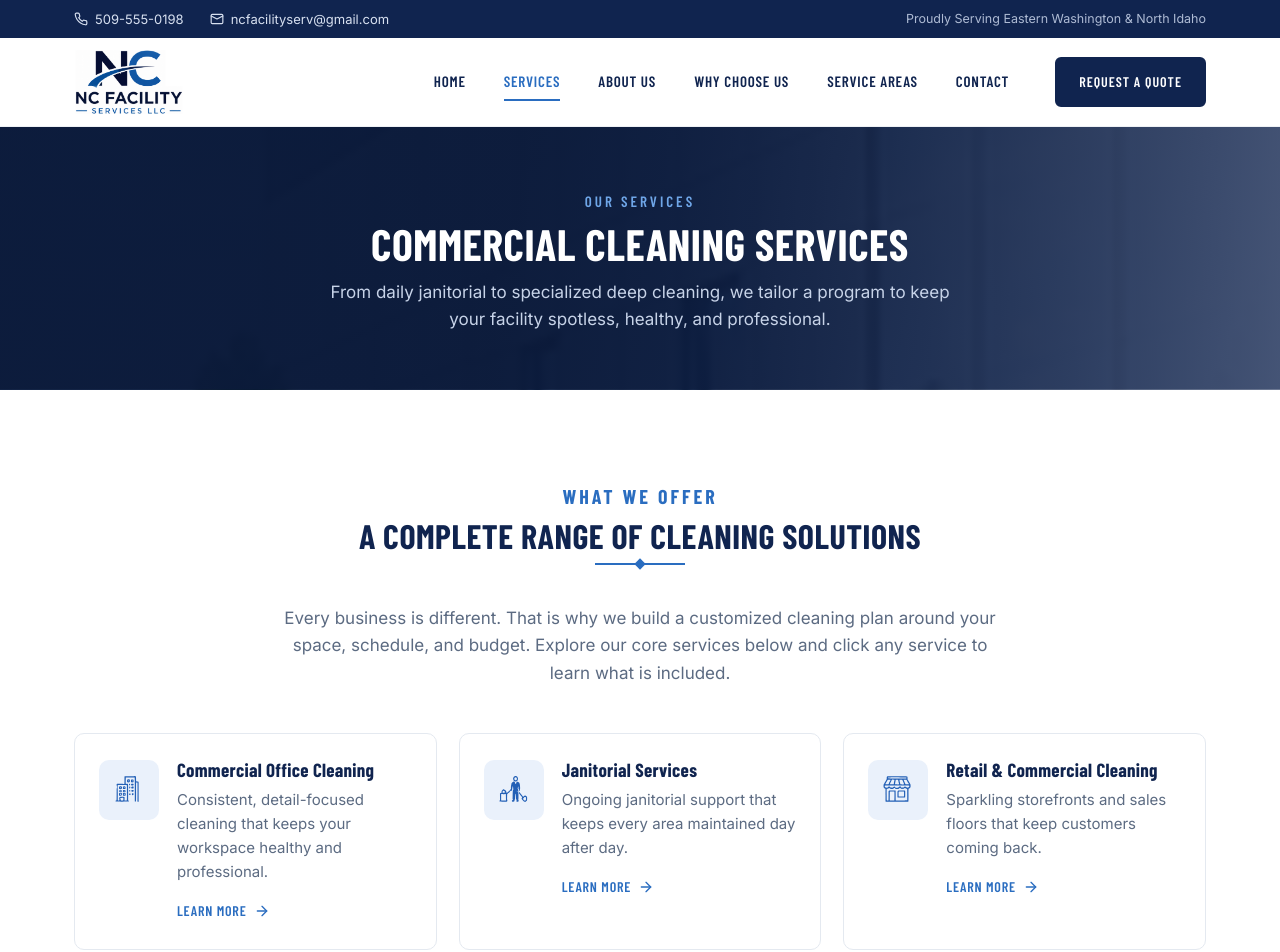
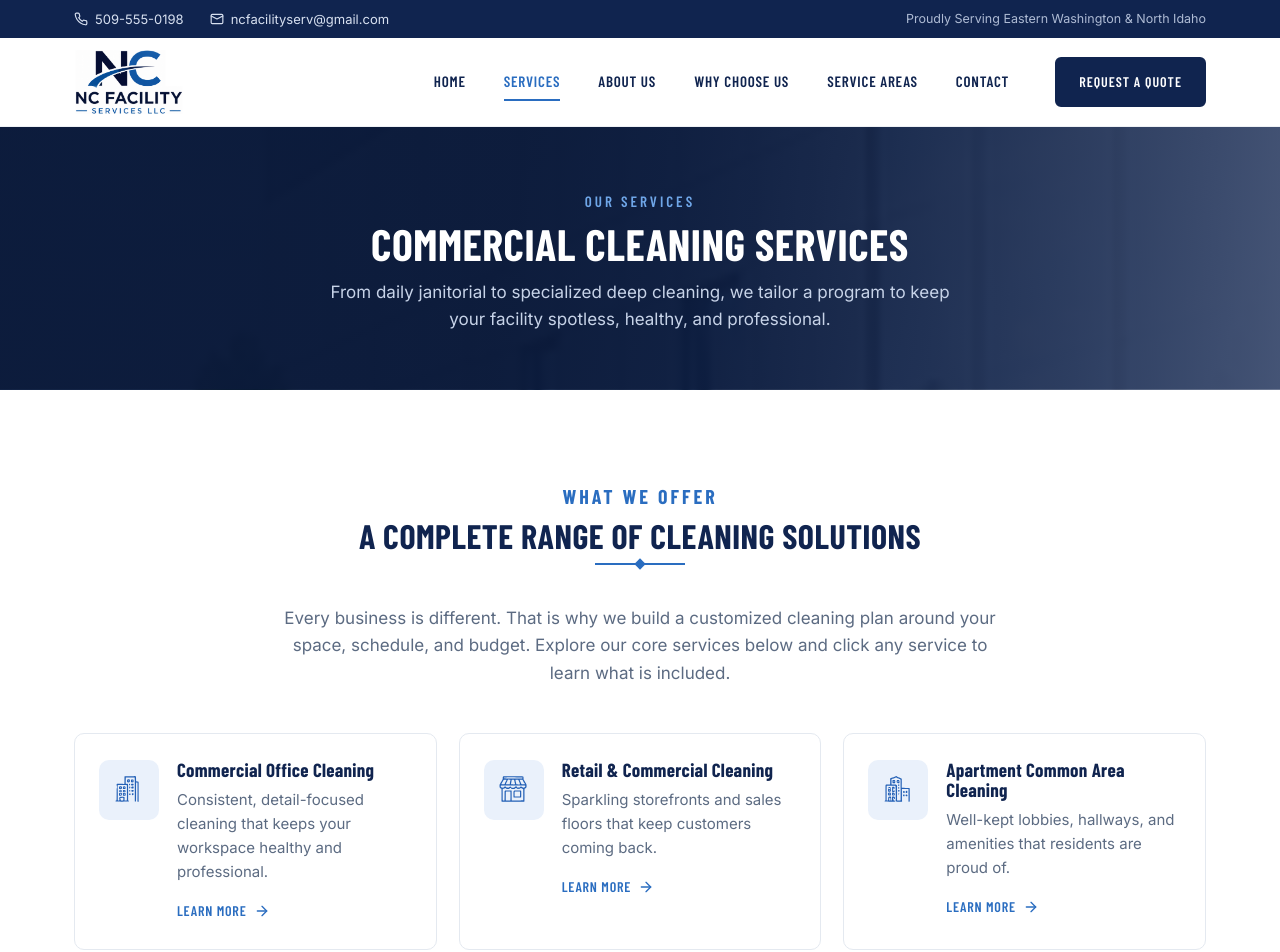
Before and after one commit to AndreiKalenchuk/nc-facility-services, a React (Vite) app: page /services in a window 1280 px wide. Shown: the top 952 px of the page. Built offline with nearby package versions, Linux system fonts and the light colour scheme.

Commit message:
Remove Janitorial Services and Floor Care & Maintenance services

```diff
--- a/src/data/services.js
+++ b/src/data/services.js
@@ -6,7 +6,7 @@ export const services = [
     short:
       'Consistent, detail-focused cleaning that keeps your workspace healthy and professional.',
     intro:
-      'Keep your office spotless, healthy, and welcoming with scheduled commercial cleaning tailored to your business. From workstations and conference rooms to lobbies and break areas, we handle the details so your team can focus on work.',
+      'Keep your office spotless, healthy, and welcoming with scheduled commercial cleaning tailored to your business. From workstations and conference rooms to lobbies and break areas, we handle t[...]',
     included: [
       'Dusting of desks, surfaces, and fixtures',
       'Vacuuming carpets and mopping hard floors',
@@ -29,39 +29,6 @@ export const services = [
       {
         q: 'Do you clean after business hours?',
         a: 'Yes. We commonly clean evenings and weekends so there is zero disruption to your team.',
-      },
-    ],
-  },
-  {
-    slug: 'janitorial-services',
-    title: 'Janitorial Services',
-    icon: '/assets/icon-2.svg',
-    short:
-      'Ongoing janitorial support that keeps every area maintained day after day.',
-    intro:
-      'Reliable, recurring janitorial services that keep your facility consistently clean and well-maintained. We become an extension of your team, handling the routine upkeep that busy buildings depend on.',
-    included: [
-      'Scheduled daily, weekly, or monthly service',
-      'Floor care, dusting, and surface sanitizing',
-      'Restroom cleaning and supply restocking',
-      'Trash and recycling removal',
-      'Common-area and entryway upkeep',
-      'Supply inventory management',
-    ],
-    benefits: [
-      'One dependable partner for all upkeep',
-      'Customized checklists per facility',
-      'Trained, background-checked staff',
-      'Transparent communication and reporting',
-    ],
-    faqs: [
-      {
-        q: 'What is the difference between janitorial and deep cleaning?',
-        a: 'Janitorial covers routine, recurring maintenance. Deep cleaning is a periodic, intensive reset of a space.',
-      },
-      {
-        q: 'Can you supply the cleaning products?',
-        a: 'Absolutely. We provide professional-grade, and green options are available on request.',
       },
     ],
   },
@@ -105,7 +72,7 @@ export const services = [
     short:
       'Well-kept lobbies, hallways, and amenities that residents are proud of.',
     intro:
-      'First impressions matter for property managers. We keep apartment and multi-family common areas clean, safe, and welcoming so residents and prospective tenants always see a well-maintained community.',
+      'First impressions matter for property managers. We keep apartment and multi-family common areas clean, safe, and welcoming so residents and prospective tenants always see a well-maintained[...]',
     included: [
       'Lobbies, hallways, and stairwell cleaning',
       'Elevator and mailroom upkeep',
@@ -171,7 +138,7 @@ export const services = [
     short:
       'A top-to-bottom reset that reaches the spots routine cleaning misses.',
     intro:
-      'When your space needs more than routine maintenance, our deep cleaning delivers a thorough, top-to-bottom reset — perfect for seasonal refreshes, post-event cleanup, or preparing for an important visit.',
+      'When your space needs more than routine maintenance, our deep cleaning delivers a thorough, top-to-bottom reset — perfect for seasonal refreshes, post-event cleanup, or preparing for an [...]',
     included: [
       'Detailed dusting of vents, baseboards, and fixtures',
       'Interior window and blind cleaning',
@@ -270,7 +237,7 @@ export const services = [
     short:
       'Chemical-light, high-heat sanitizing for a deeper, healthier clean.',
     intro:
-      'Harness the power of high-temperature steam to sanitize and refresh surfaces, carpets, and upholstery — reducing bacteria and allergens with minimal chemicals for a healthier environment.',
+      'Harness the power of high-temperature steam to sanitize and refresh surfaces, carpets, and upholstery — reducing bacteria and allergens with minimal chemicals for a healthier environment[...]',
     included: [
       'Carpet and rug steam cleaning',
       'Upholstery and fabric sanitizing',
@@ -296,39 +263,6 @@ export const services = [
       },
     ],
   },
-  {
-    slug: 'floor-care-maintenance',
-    title: 'Floor Care & Maintenance',
-    icon: '/assets/icon-10.svg',
-    short:
-      'Strip, wax, buff, and polish to keep every floor looking new.',
-    intro:
-      'Protect your investment with professional floor care. From stripping and waxing to buffing and polishing, we keep hard floors and carpets looking their best and lasting longer.',
-    included: [
-      'Strip, wax, and refinish hard floors',
-      'Buffing and high-speed polishing',
-      'Carpet cleaning and stain treatment',
-      'Tile and grout deep cleaning',
-      'Concrete and specialty floor care',
-      'Scheduled maintenance programs',
-    ],
-    benefits: [
-      'Longer-lasting, better-looking floors',
-      'Slip-resistant, safe surfaces',
-      'Custom maintenance schedules',
-      'Expertise across many floor types',
-    ],
-    faqs: [
-      {
-        q: 'How often should floors be stripped and waxed?',
-        a: 'Typically once or twice a year, depending on traffic, with regular buffing in between.',
-      },
-      {
-        q: 'Do you service specialty floors?',
-        a: 'Yes — we care for VCT, hardwood, concrete, tile, and more.',
-      },
-    ],
-  },
 ]
 
 export const getService = (slug) => services.find((s) => s.slug === slug)
```
